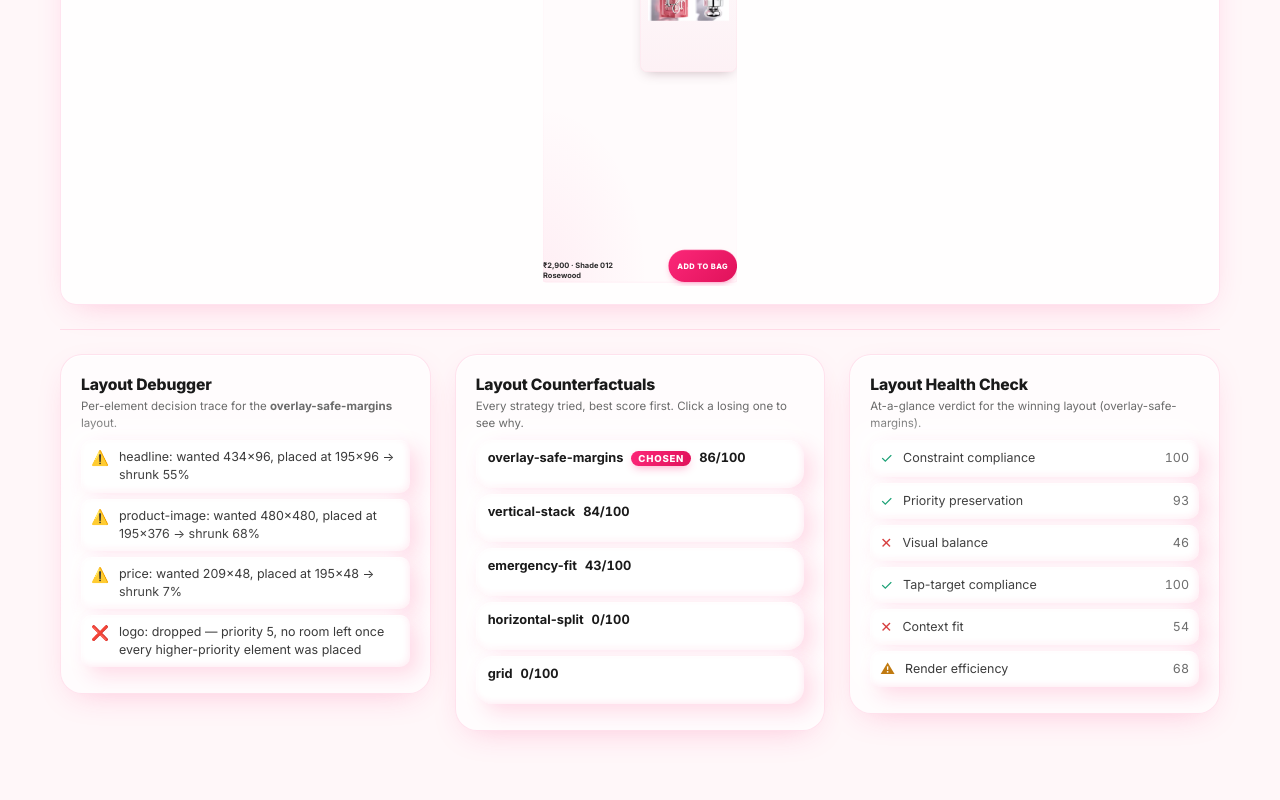
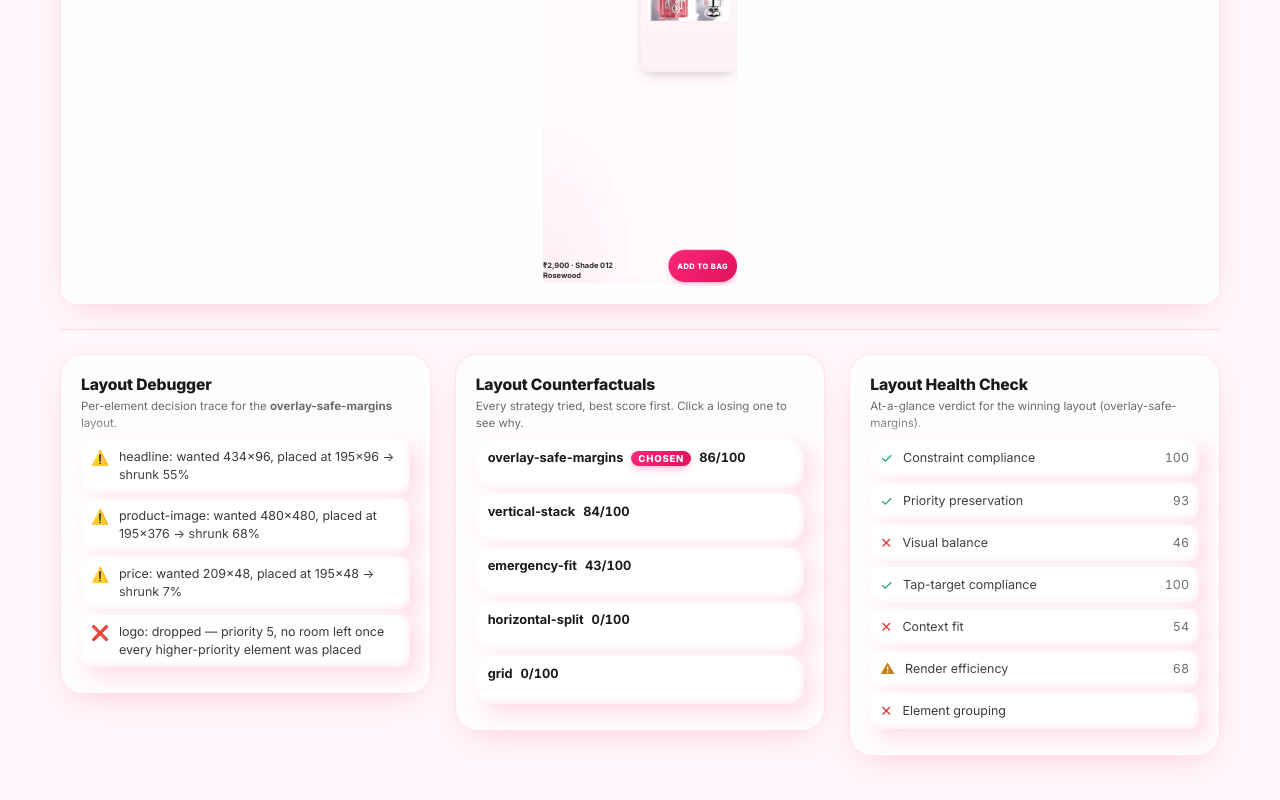
Before and after one commit to vajeedashaik/flam_vajeeda, a React (Vite) app: page / in a window 1280 px wide. Shown: the part 1255-2055 px from the top of the page. Before the commit the page ends 2030 px from the top, so only its background shows below. Built offline with nearby package versions, Linux system fonts and the light colour scheme.

Commit message:
fix: update documentation to reflect seven sub-scores and include adjacencyFit in layout health check

```diff
--- a/src/components/LayoutHealthCheck.tsx
+++ b/src/components/LayoutHealthCheck.tsx
@@ -5,7 +5,7 @@
  * ScoreBreakdown. No new scoring logic — just presentation thresholds on top of
  * the existing numbers.
  *
- * THRESHOLDS (applied identically to all six sub-scores, each 0-100):
+ * THRESHOLDS (applied identically to all seven sub-scores, each 0-100):
  *   score ≥ 85  → ✓  pass
  *   score ≥ 60  → ⚠  warn
  *   else        → ✕  fail
@@ -24,6 +24,7 @@ const ROWS: { key: keyof Omit<ScoreBreakdown, "overall">; label: string }[] = [
   { key: "tapTargetCompliance", label: "Tap-target compliance" },
   { key: "contextFit", label: "Context fit" },
   { key: "renderCost", label: "Render efficiency" },
+  { key: "adjacencyFit", label: "Element grouping" },
 ];
 
 function verdict(score: number): { icon: string; cls: string } {
```
